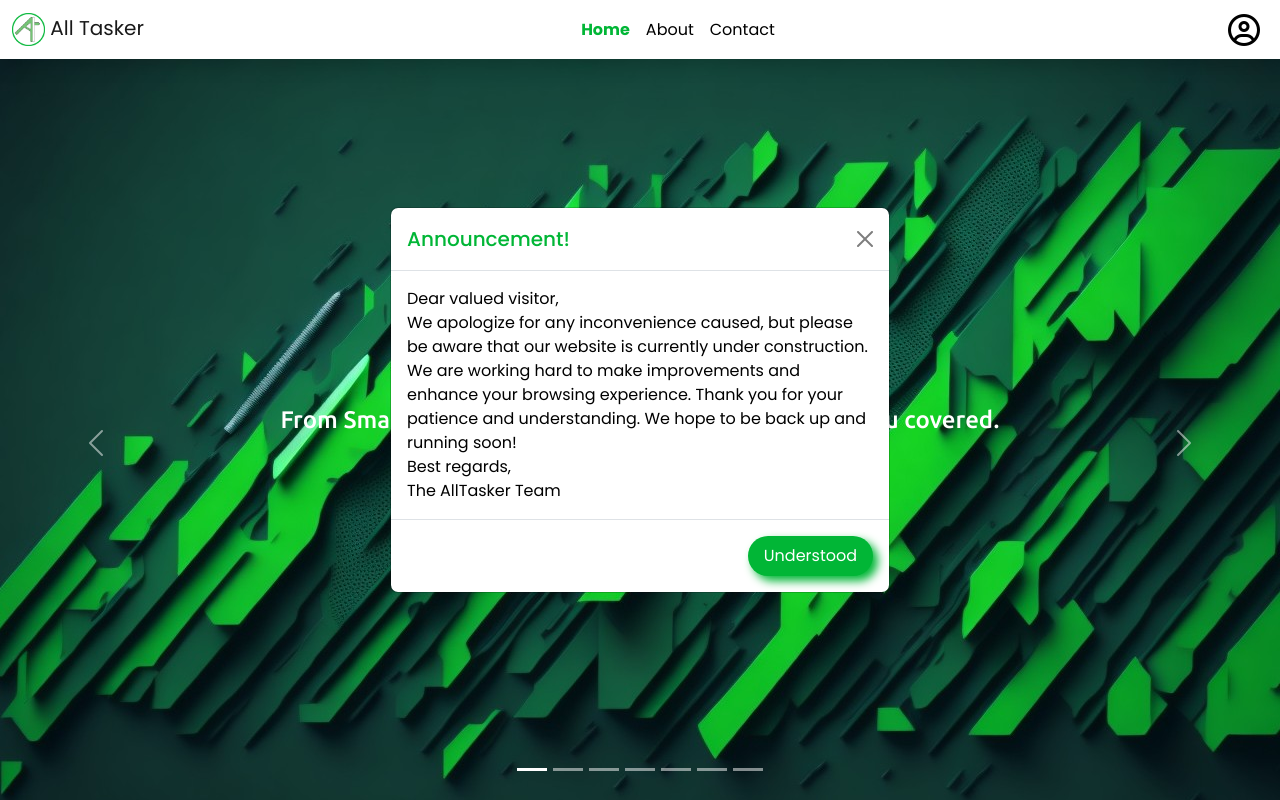
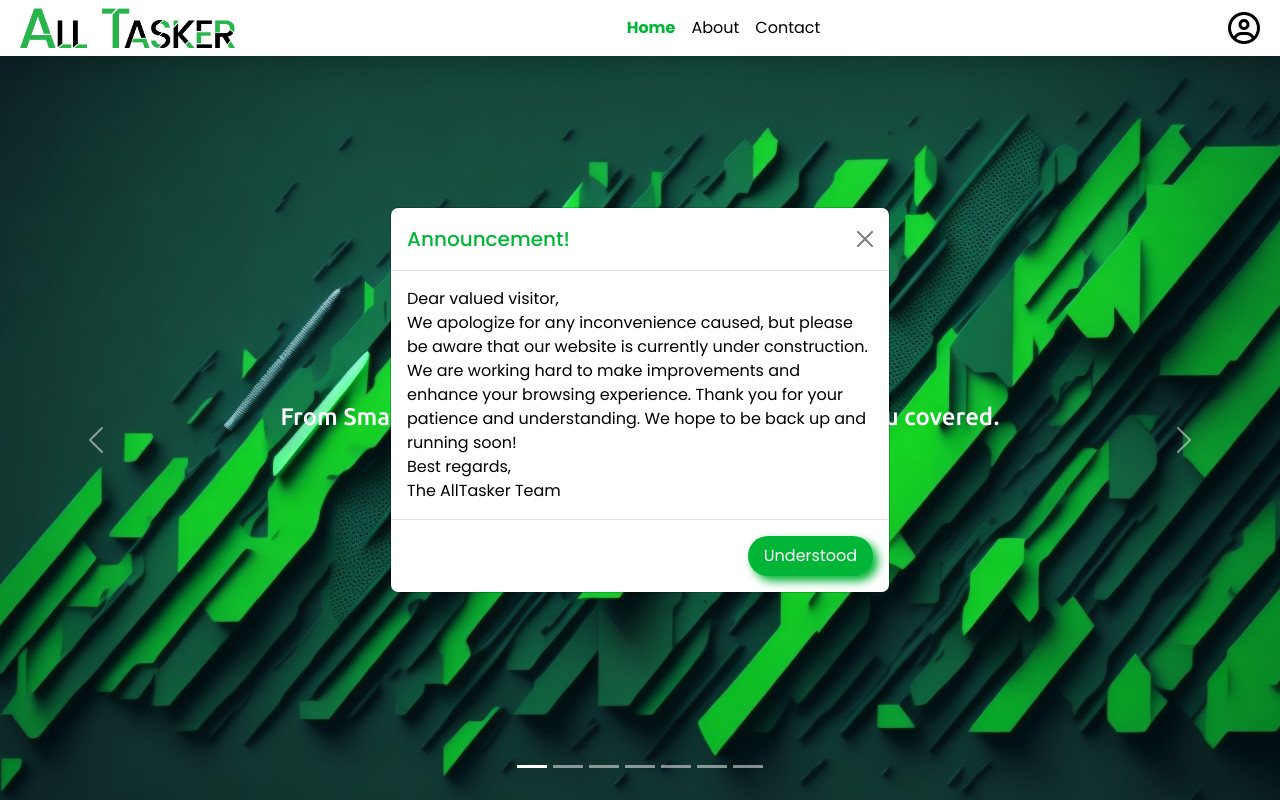
Before and after one commit to AhmedSajid1506/Startup, a React (Create React App) app in the folder client/: page / in a window 1280 px wide. Shown: the top 800 px of the page. Built offline with nearby package versions, Linux system fonts and the light colour scheme.

Commit message:
Making Logo

```diff
--- a/client/src/components/Navbar.js
+++ b/client/src/components/Navbar.js
@@ -1,7 +1,7 @@
 import React, { useEffect, useRef, useState } from "react";
 import { NavLink, useNavigate } from "react-router-dom";
 import { useUserContext } from "../context/userContext";
-import logo from "../img/logo.png";
+import logo from "../img/logo2.png";
 import "../css/nav.css";
 
 const Navbar = () => {
@@ -34,8 +34,8 @@ const Navbar = () => {
   return (
     <nav className="navbar navbar-expand-lg bg-white sticky-top shadow">
       <div className="container-fluid">
-        <a className="navbar-brand m-0" href="/">
-          <img src={logo} alt="logo" /> All Tasker
+        <a className="navbar-brand m-0 p-0 ms-2" href="/">
+          <img src={logo} alt="logo" />
         </a>
         <button
           className="navbar-toggler"
--- a/client/src/css/nav.css
+++ b/client/src/css/nav.css
@@ -1,5 +1,5 @@
 .navbar-brand img{
-  width: 33px;
+  width: 215px;
 }
 
 .nav-link{
```
Also changed, not shown: client/src/components/Footer.js (+0 -18 lines), client/src/img/logo2.png (added), 1 other file (tests, documents, lock files or other folders).
